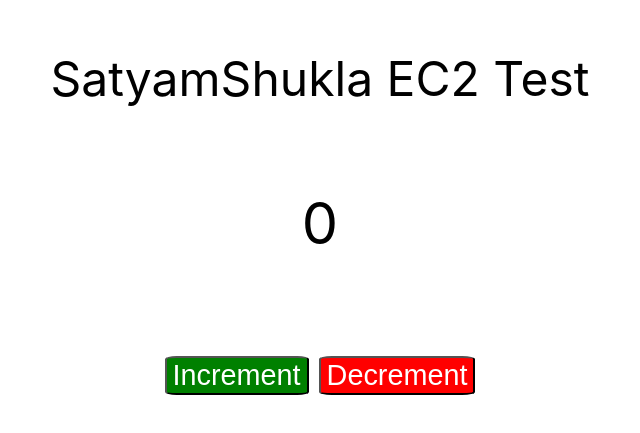
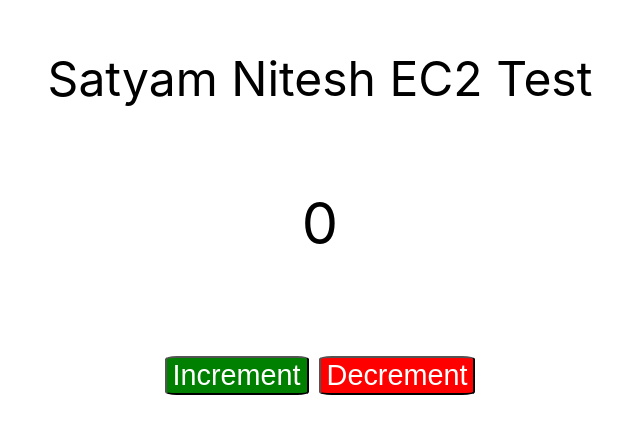
Before and after one commit to Satyam6458/counter-1, a React (Create React App) app: page / in a window 1280 px wide. Shown: the part 137-570 px from the top of the page, without its empty margins (320-960 px from the left). Built offline with nearby package versions, Linux system fonts and the light colour scheme.

Commit message:
Update App.js

```diff
--- a/src/App.js
+++ b/src/App.js
@@ -35,7 +35,7 @@ const App = () => {
 				top: "-15%",
 			}}
 		>
-			SatyamShukla EC2 Test
+			Satyam Nitesh EC2 Test
 			<div
 				style={{
 					fontSize: "120%",
```
